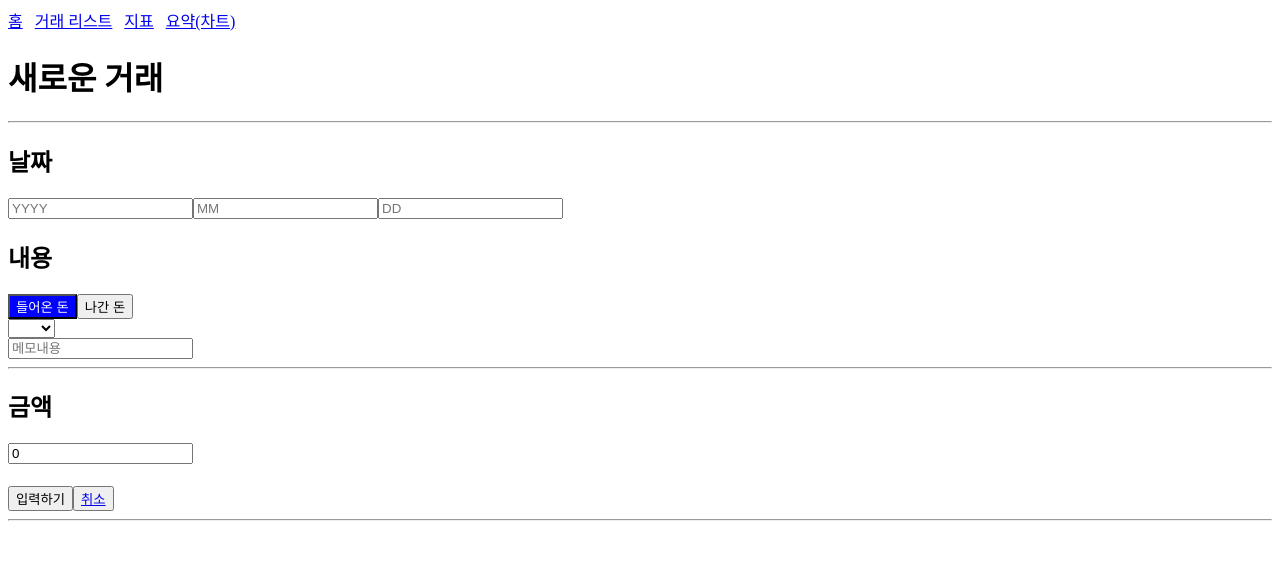
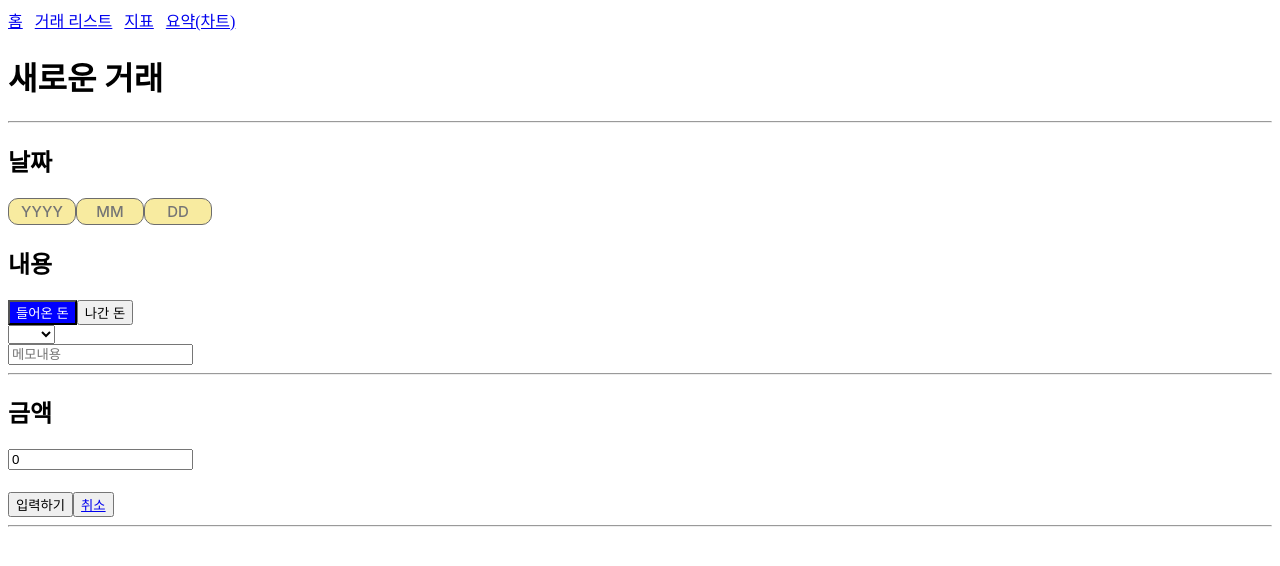
Before and after one commit to Kwon9302/AccountBook, a Vue app: page / in a window 1280 px wide. Shown: the top 566 px of the page. Built offline with nearby package versions, Linux system fonts and the light colour scheme; data requests are answered from the project's data file.

Commit message:
css 시작

```diff
--- a/src/components/HomeView.vue
+++ b/src/components/HomeView.vue
@@ -188,4 +188,33 @@ input::-webkit-inner-spin-button {
     -webkit-appearance: none;
     margin: 0;
 }
+
+#dataInput {
+    width: 90px;
+    height: 48px;
+    padding: 12px 16px;
+
+    background: #f8eba0;
+
+    border: 1px solid #6d6d6d;
+    border-radius: 10px;
+
+    box-shadow: 0px 1px 2px rgba(0, 0, 0, 0.05);
+}
+#dateInput input {
+    width: 62px;
+    height: 23px;
+
+    border: 1px solid #6d6d6d;
+    border-radius: 10px;
+    background-color: #f8eba0;
+    font-family: Inter;
+    font-style: normal;
+    font-weight: 500;
+    font-size: 15px;
+    line-height: 1.5;
+    text-align: center;
+
+    color: black;
+}
 </style>
```
